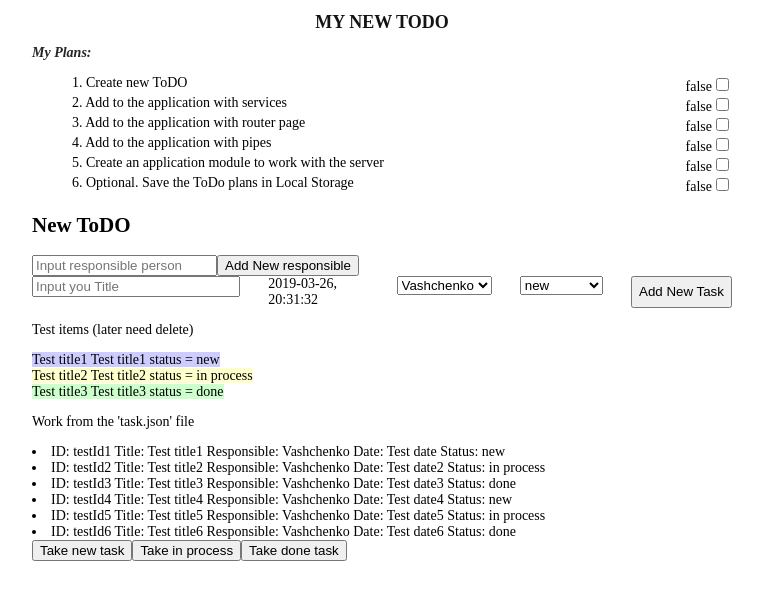
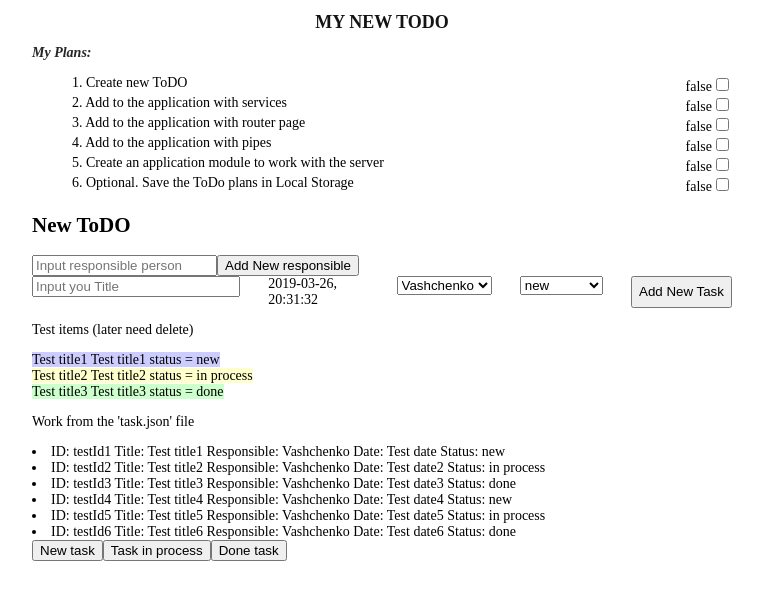
Before and after one commit to VashchenkoOleksandr/JS, an Angular app in the folder HW18_A5/new-todo/: page / in a window 1280 px wide. Shown: the top 600 px of the page, without its empty margins (258-1021 px from the left). Built offline with nearby package versions, Linux system fonts and the light colour scheme.

Commit message:
Wrong way

```diff
--- a/HW18_A5/new-todo/src/app/api-todo/api-todo.component.ts
+++ b/HW18_A5/new-todo/src/app/api-todo/api-todo.component.ts
@@ -8,9 +8,9 @@ import { TodoItem } from '../todoItem';
   <li *ngFor="let todo of todoItem">
     ID: {{todo?.id}} Title: {{todo?.title}} Responsible: {{todo?.responsible}} Date: {{todo?.dueDate}} Status: {{todo?.status}}
   </li>
-  <button (click)="takeAllData()">Take new task</button>
-  <button (click)="takeInProcess()">Take in process</button>
-  <button (click)="takeDone()">Take done task</button>
+  <button (click)="takeAllData()">New task</button>
+  <button (click)="takeInProcess()">Task in process</button>
+  <button (click)="takeDone()">Done task</button>
   <li *ngFor="let todo of todoItems" [ngClass]="{'new': todo.status === 'new', 'process': todo.status === 'in process',
   'done': todo.status === 'done'}">
     ID: {{todo?.id}} Title: {{todo?.title}} responsible: {{todo?.responsible}} dueDate: {{todo?.dueDate}} status: {{todo?.status}}
--- a/HW18_A5/new-todo/src/app/http.service.ts
+++ b/HW18_A5/new-todo/src/app/http.service.ts
@@ -1,7 +1,7 @@
 import { Injectable } from '@angular/core';
-import { HttpClient } from '@angular/common/http';
+import { HttpClient, HttpParams } from '@angular/common/http';
 import { Observable } from 'rxjs';
-import { TodoItem } from './todoItem';
+import { TodoItem, TodoAPI } from './todoItem';
 import { map } from 'rxjs/operators';
 
 @Injectable()
@@ -18,7 +18,7 @@ export class HttpService {
         }
       });
     }));
-  }
+}
 
   getData(): Observable<TodoItem[]> {
     return this.http.get('http://localhost:4200/assets/task.json').pipe(map(data => {
@@ -39,6 +39,7 @@ export class HttpService {
       });
     }));
   }
+
   getDone(): Observable<TodoItem[]> {
     return this.http.get('http://localhost:4200/assets/task.json').pipe(map(data => {
       const taskList = data["taskList"];
@@ -50,4 +51,9 @@ export class HttpService {
     }));
   }
 
+  // Try send data on the server
+  getApiData() {
+    const params = new HttpParams().set();
+    return this.http.get(TodoAPI, {params});
+  }
 }
--- a/HW18_A5/new-todo/src/app/todoItem.ts
+++ b/HW18_A5/new-todo/src/app/todoItem.ts
@@ -1,8 +1,8 @@
 export class TodoItem {
-  id: string;
+  id?: string;
   title: string;
   responsible: string;
-  dueDate: string;
+  dueDate: Date;
   status: string;
 }
 
```
